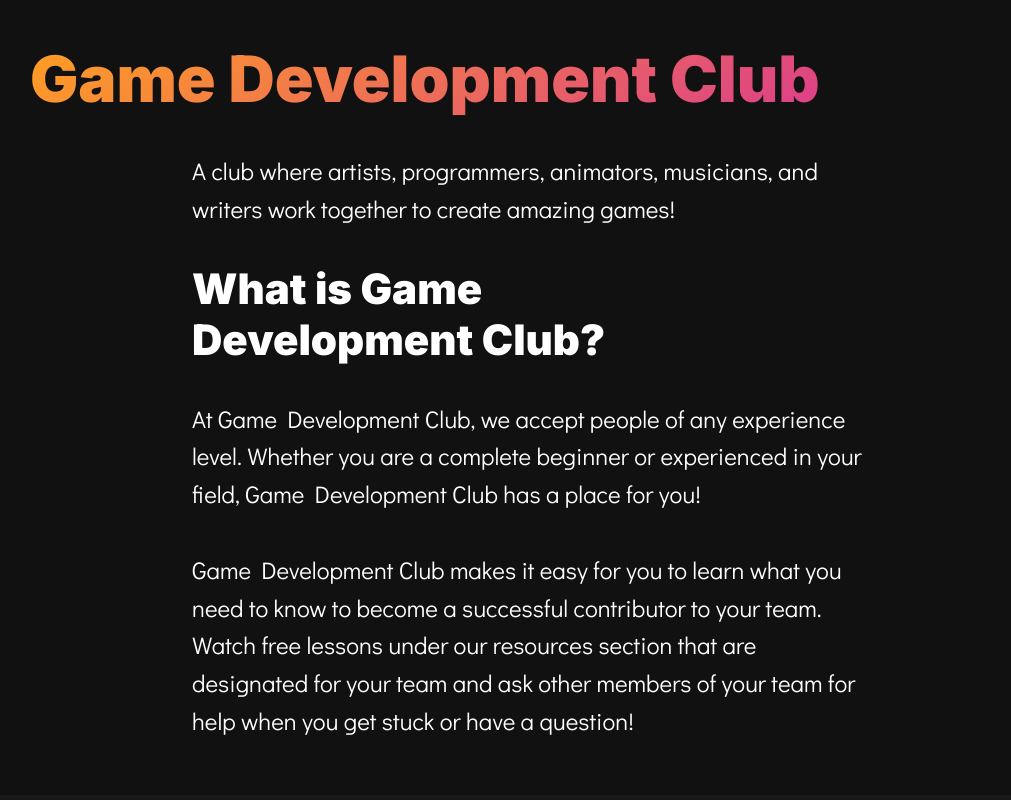
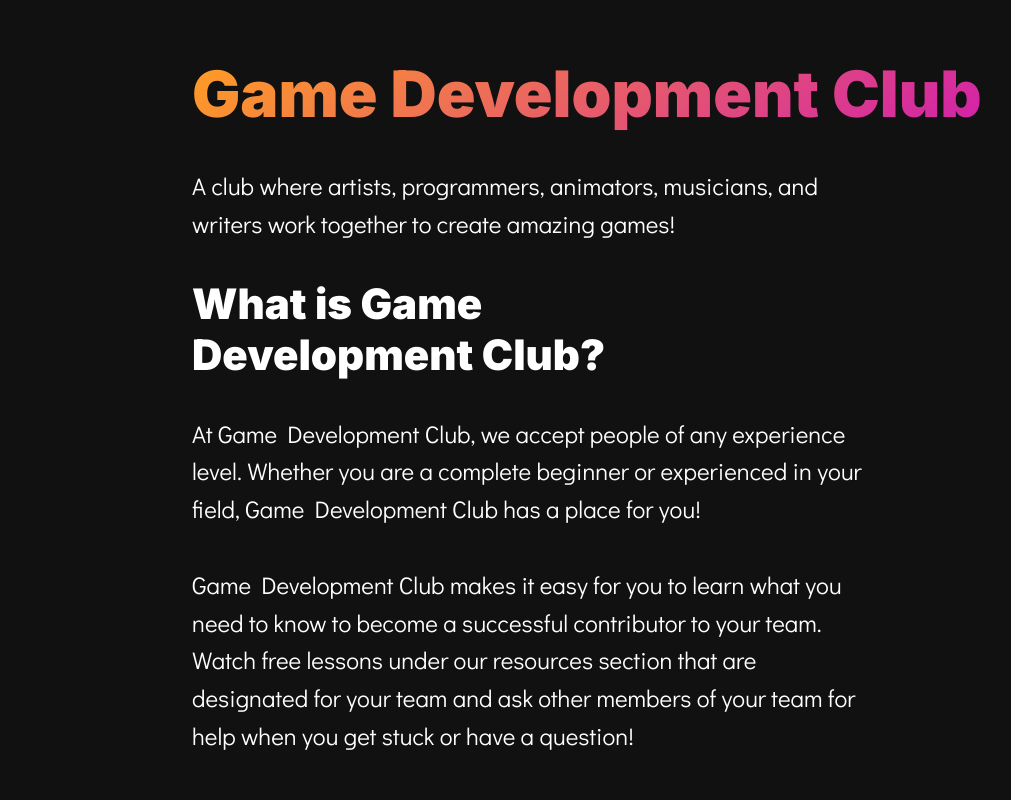
Before and after one commit to estebangarcia21/gdc-website, a React (Create React App) app in the folder website/: page / in a window 1280 px wide. Shown: the top 800 px of the page, without its empty margins (0-1011 px from the left). Built offline with nearby package versions, Linux system fonts and the light colour scheme; the HTML template or start-up script is replaced by a standard one.

Commit message:
Added icon styling

```diff
--- a/website/src/assets/scss/App.css
+++ b/website/src/assets/scss/App.css
@@ -6,6 +6,10 @@ h1,
 h2 {
   margin: 35px 15%;
   max-width: 50ch;
+}
+
+#home-container h1 {
+  margin: 35px 15%;
 }
 
 #home-container h3 {
@@ -325,10 +329,16 @@ h1 {
 }
 
 .todo-card:hover {
-  border: 3px solid #f1df79;
+  border: 3px solid;
   transform: scale(1.05);
   -webkit-transform: scale(1.05);
   transform: scale(1.05);
+}
+
+.todo-card #icon {
+  position: absolute;
+  left: -27.5px;
+  bottom: -32.5px;
 }
 
 #dropdown-filter {
--- a/website/src/assets/scss/_home.scss
+++ b/website/src/assets/scss/_home.scss
@@ -3,6 +3,10 @@ h1,
 h2 {
   margin: 35px 15%;
   max-width: 50ch;
+}
+
+#home-container h1 {
+  margin: 35px 15%;
 }
 
 #home-container h3 {
```
Also changed, not shown: website/src/assets/scss/_todo.scss (+7 -1 lines), 1 other file (tests, documents, lock files or other folders).
